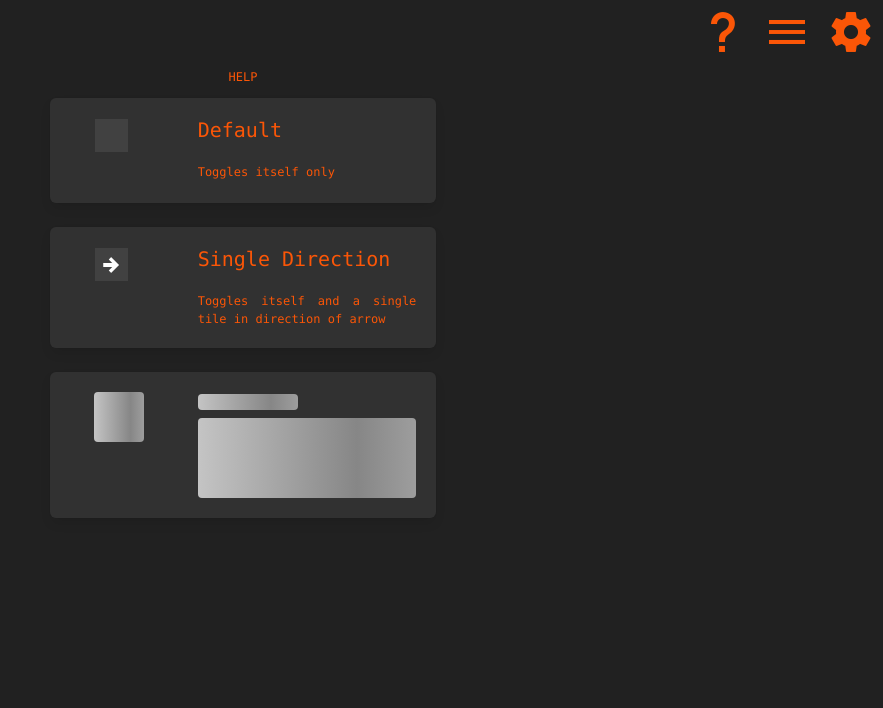
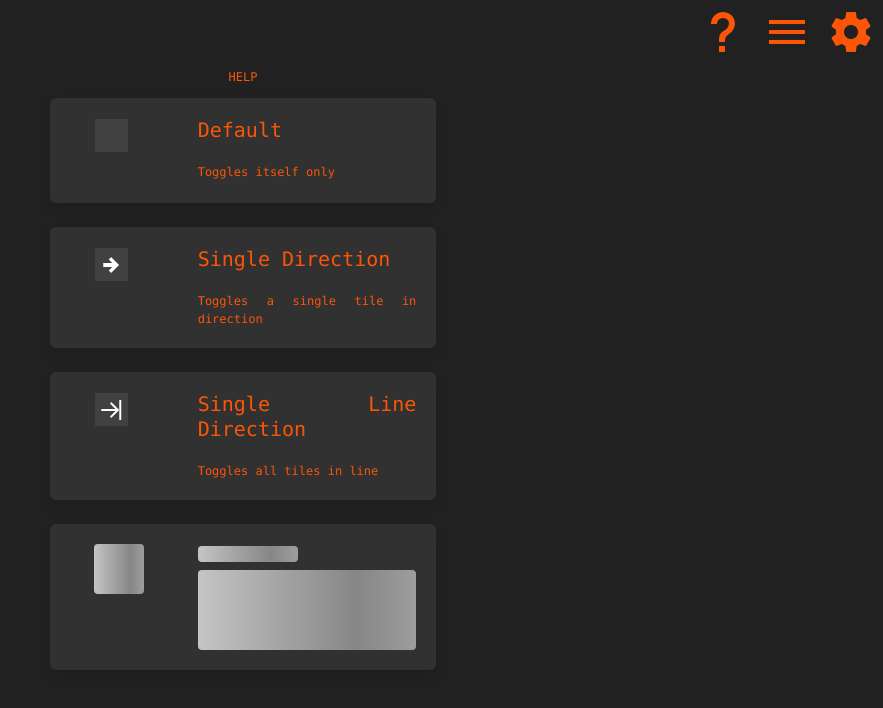
Before and after one commit to lundregan/electron-game, a Vue app: page /#/help in a window 1280 px wide. Shown: the top 708 px of the page, without its empty margins (397-1280 px from the left). Built offline with nearby package versions, Linux system fonts and the light colour scheme; what vue-clipboard2 would draw is missing.

Commit message:
added singleLineDirection to help

```diff
--- a/src/views/Help.vue
+++ b/src/views/Help.vue
@@ -55,7 +55,13 @@ data () {
             {
                 name: 'Single Direction',
                 icon: 'arrow-right-thick',
-                description: 'Toggles itself and a single tile in direction of arrow',
+                description: 'Toggles a single tile in direction',
+                unlocked: true
+            },
+            {
+                name: 'Single Line Direction',
+                icon: 'arrow-collapse-right',
+                description: 'Toggles all tiles in line',
                 unlocked: true
             },
             {
```
